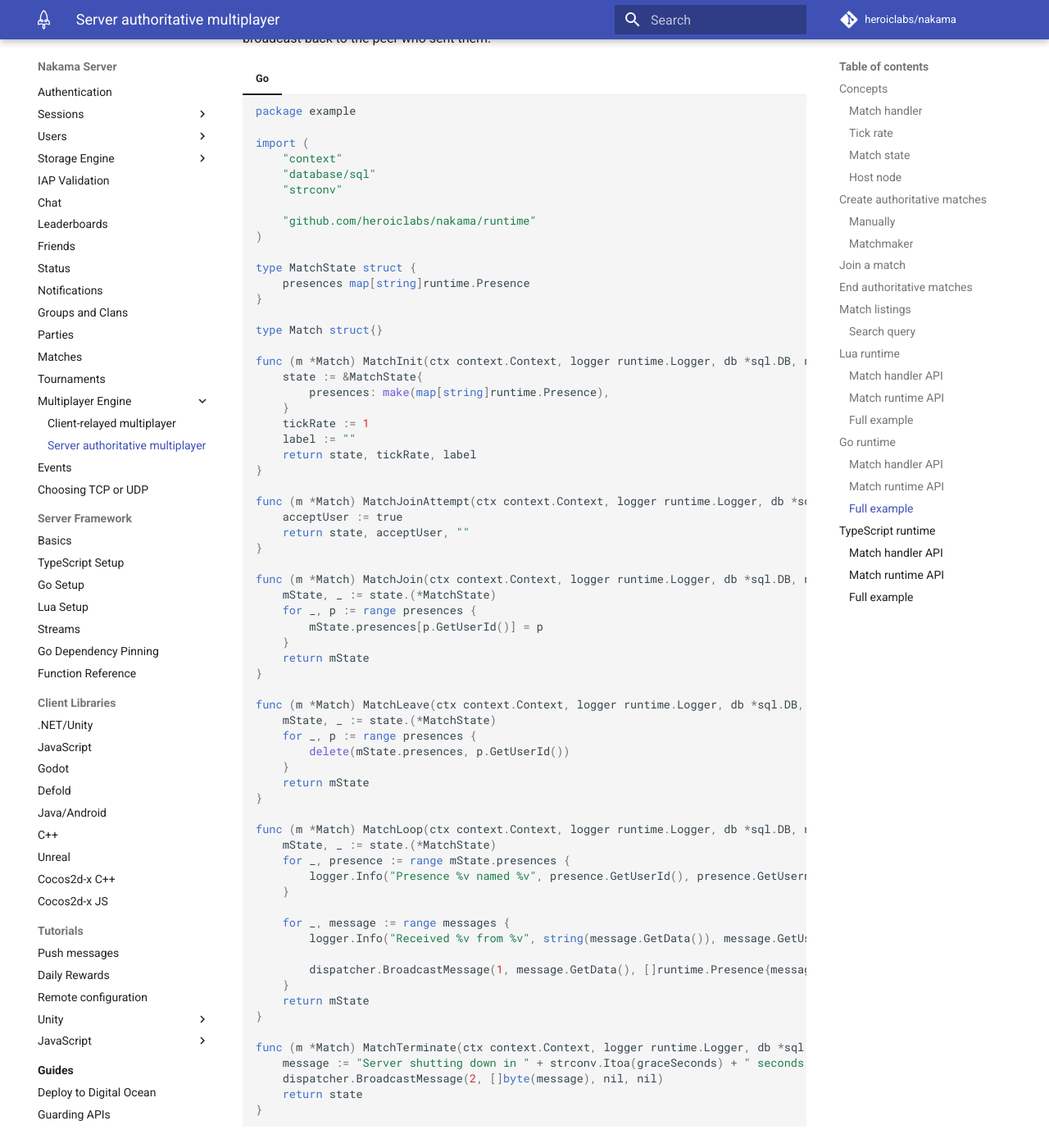
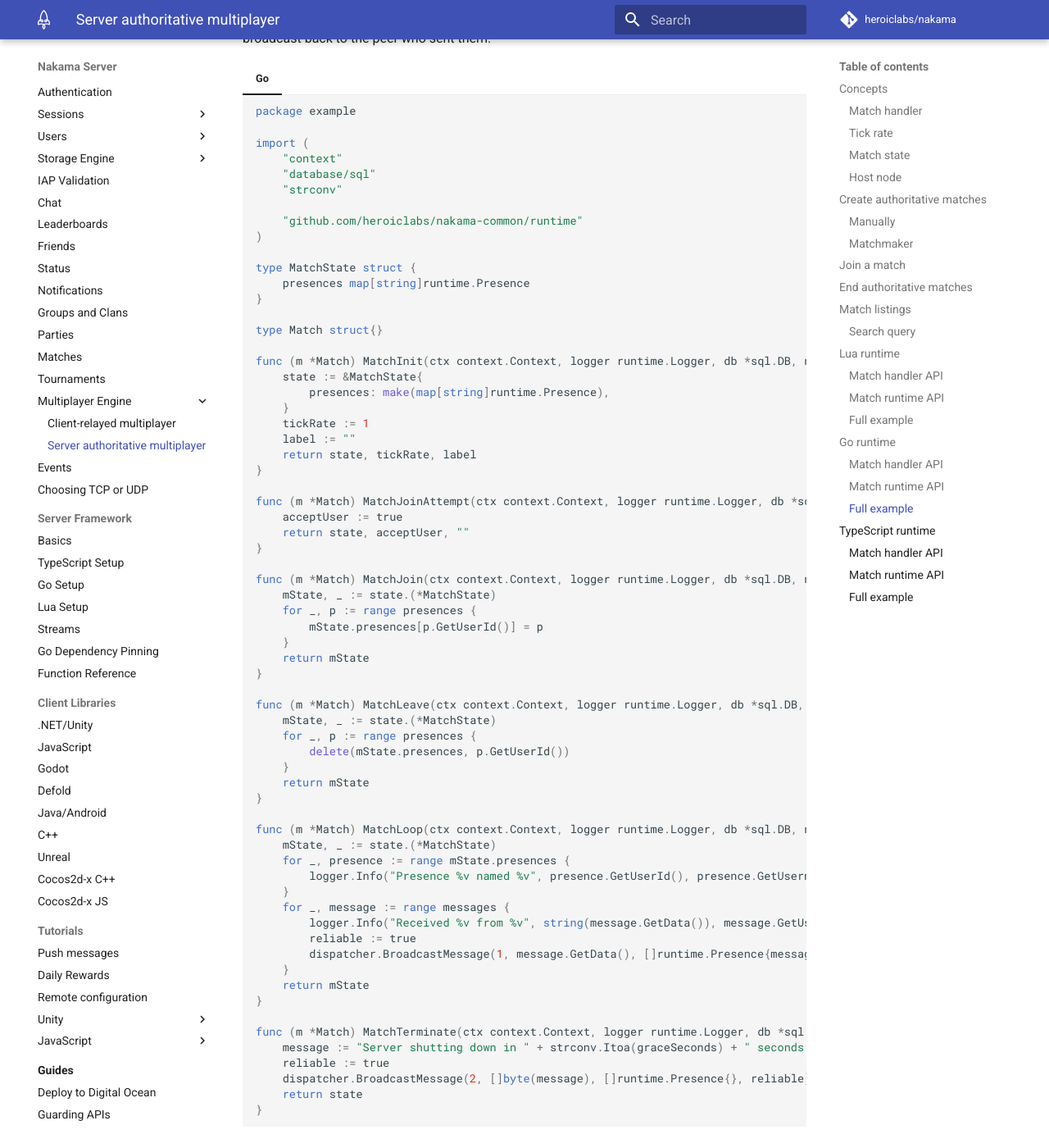
Before and after one commit to heroiclabs/nakama-docs, an MkDocs documentation site: the page built from docs/nakama/concepts/server-authoritative-multiplayer.md, in a window 1280 px wide and 1400 px high, scrolled down 26085 px. Shown: the whole window at 82% size. Built offline with MkDocs 1.6.1 and Material for MkDocs 9.7.7, drawn with Linux system fonts in a browser that asks for light colours; comment, search, counter and statistics services are not loaded.

Commit message:
fix runtime example (#218)

````diff
--- a/docs/nakama/concepts/server-authoritative-multiplayer.md
+++ b/docs/nakama/concepts/server-authoritative-multiplayer.md
@@ -1286,7 +1286,7 @@
         "database/sql"
         "strconv"
 
-        "github.com/heroiclabs/nakama/runtime"
+        "github.com/heroiclabs/nakama-common/runtime"
     )
 
     type MatchState struct {
@@ -1330,18 +1330,18 @@
         for _, presence := range mState.presences {
             logger.Info("Presence %v named %v", presence.GetUserId(), presence.GetUsername())
         }
-
         for _, message := range messages {
             logger.Info("Received %v from %v", string(message.GetData()), message.GetUserId())
-
-            dispatcher.BroadcastMessage(1, message.GetData(), []runtime.Presence{message}, nil)
+            reliable := true
+            dispatcher.BroadcastMessage(1, message.GetData(), []runtime.Presence{message}, reliable)
         }
         return mState
     }
 
     func (m *Match) MatchTerminate(ctx context.Context, logger runtime.Logger, db *sql.DB, nk runtime.NakamaModule, dispatcher runtime.MatchDispatcher, tick int64, state interface{}, graceSeconds int) interface{} {
         message := "Server shutting down in " + strconv.Itoa(graceSeconds) + " seconds."
-        dispatcher.BroadcastMessage(2, []byte(message), nil, nil)
+        reliable := true
+        dispatcher.BroadcastMessage(2, []byte(message), []runtime.Presence{}, reliable)
         return state
     }
     ```
````
